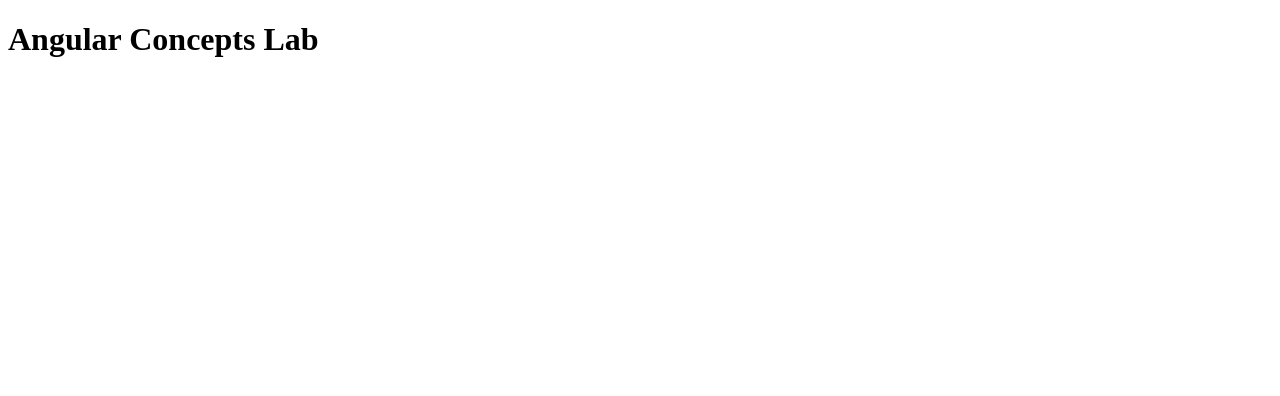
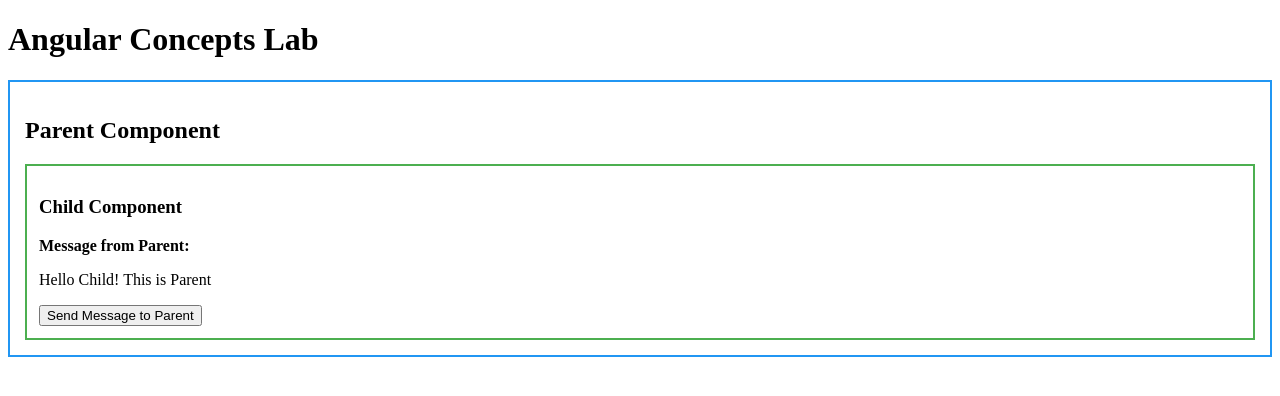
Before and after one commit to maneeshk-png/Agnular-Learning, an Angular app: page /component-communication in a window 1280 px wide. Before the commit this address led to /. Shown: the top 396 px of the page. Built offline with nearby package versions, Linux system fonts and the light colour scheme.

Commit message:
feat:Added component communication concept

```diff
--- a/src/app/app.routes.ts
+++ b/src/app/app.routes.ts
@@ -2,10 +2,12 @@
 import { HomeComponent } from './home/home.component';
 import { DataBidingConcept } from './concepts/data-biding-concept/data-biding-concept';
 import { DirectivesComponent } from './concepts/directive-concept/directive.component';
+import { ParentComponent } from './concepts/component-communication-concept/parent/parent.component';
 
 
 export const routes: Routes = [
     { path: '', component: HomeComponent },
     {path: 'data-binding',component:DataBidingConcept},
-    {path:'directives', component:DirectivesComponent}
+    {path:'directives', component:DirectivesComponent},
+    {path:'component-communication',component:ParentComponent}
 ];
--- /dev/null
+++ b/src/app/concepts/component-communication-concept/child/child.component.css
@@ -0,0 +1,5 @@
+.child-box {
+    border: 2px solid #4caf50;
+    padding: 12px;
+    margin-top: 10px;
+  }
--- /dev/null
+++ b/src/app/concepts/component-communication-concept/child/child.component.html
@@ -0,0 +1,10 @@
+<div class="child-box">
+    <h3>Child Component</h3>
+
+    <p><strong>Message from Parent:</strong></p>
+    <p>{{ messageFromParent }}</p>
+
+    <button (click)="notifyParent()">
+      Send Message to Parent
+    </button>
+  </div>
--- /dev/null
+++ b/src/app/concepts/component-communication-concept/child/child.component.ts
@@ -0,0 +1,22 @@
+import { Component, Input, Output, EventEmitter } from '@angular/core';
+import { CommonModule } from '@angular/common';
+
+@Component({
+  selector: 'app-child',
+  standalone: true,
+  imports: [CommonModule],
+  templateUrl: './child.component.html',
+  styleUrls: ['./child.component.css']
+})
+export class ChildComponent {
+
+  // Parent → Child
+  @Input() messageFromParent!: string;
+
+  // Child → Parent
+  @Output() sendToParent = new EventEmitter<string>();
+
+  notifyParent() {
+    this.sendToParent.emit('Hello Parent! This came from Child');
+  }
+}
--- /dev/null
+++ b/src/app/concepts/component-communication-concept/parent/parent.component.css
@@ -0,0 +1,4 @@
+.parent-box {
+    border: 2px solid #2196f3;
+    padding: 15px;
+  }
--- /dev/null
+++ b/src/app/concepts/component-communication-concept/parent/parent.component.html
@@ -0,0 +1,12 @@
+<div class="parent-box">
+    <h2>Parent Component</h2>
+
+    <app-child
+      [messageFromParent]="parentMessage"
+      (sendToParent)="receiveFromChild($event)">
+    </app-child>
+
+    <p *ngIf="childResponse">
+      <strong>Message from Child:</strong> {{ childResponse }}
+    </p>
+  </div>
--- /dev/null
+++ b/src/app/concepts/component-communication-concept/parent/parent.component.ts
@@ -0,0 +1,21 @@
+import { Component } from '@angular/core';
+import { CommonModule } from '@angular/common';
+import { ChildComponent } from '../child/child.component';
+import { RouterLink } from '@angular/router';
+
+@Component({
+  selector: 'app-parent',
+  standalone: true,
+  imports: [CommonModule, ChildComponent,RouterLink],
+  templateUrl: './parent.component.html',
+  styleUrls: ['./parent.component.css']
+})
+export class ParentComponent {
+
+  parentMessage = 'Hello Child! This is Parent';
+  childResponse = '';
+
+  receiveFromChild(message: string) {
+    this.childResponse = message;
+  }
+}
```
